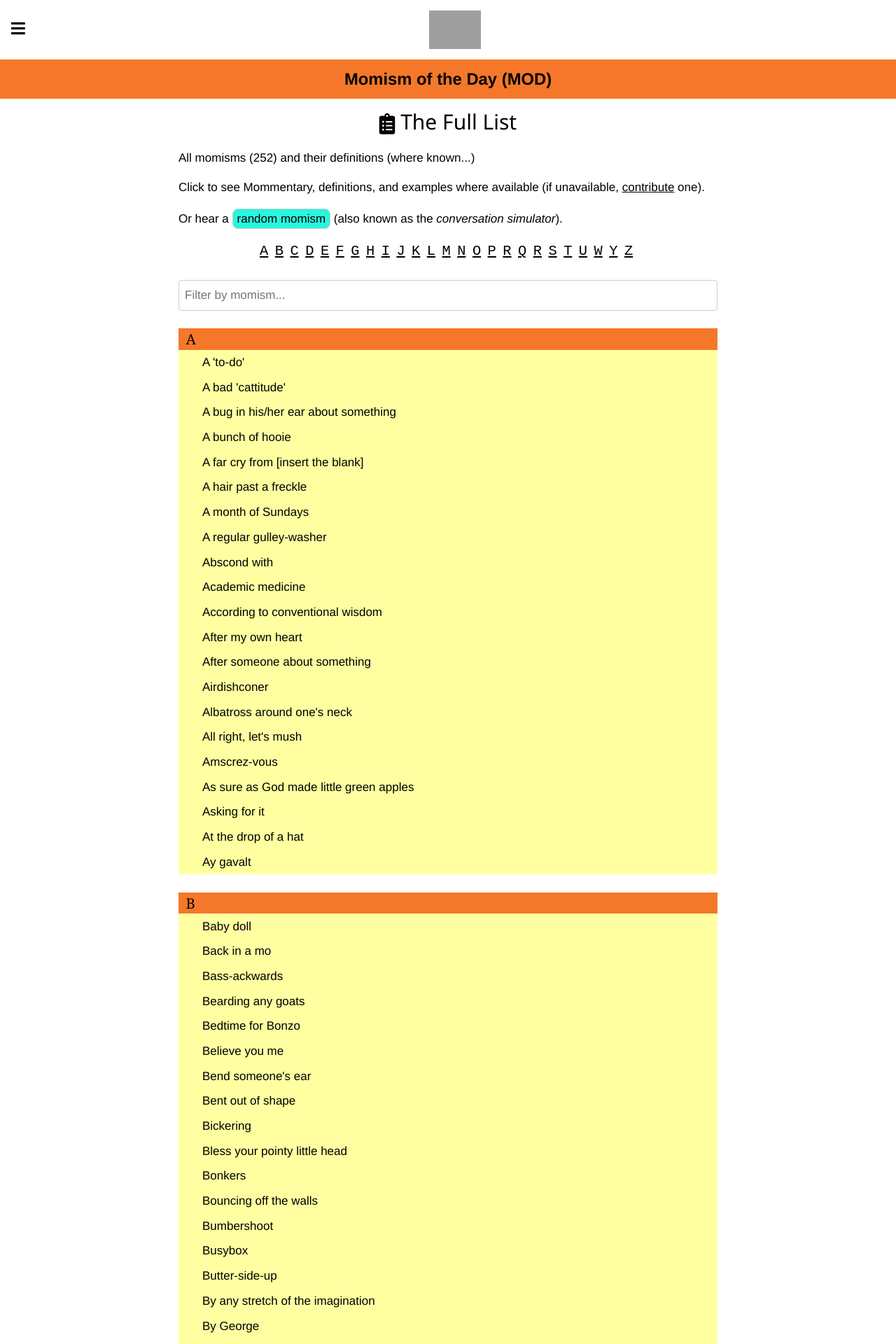
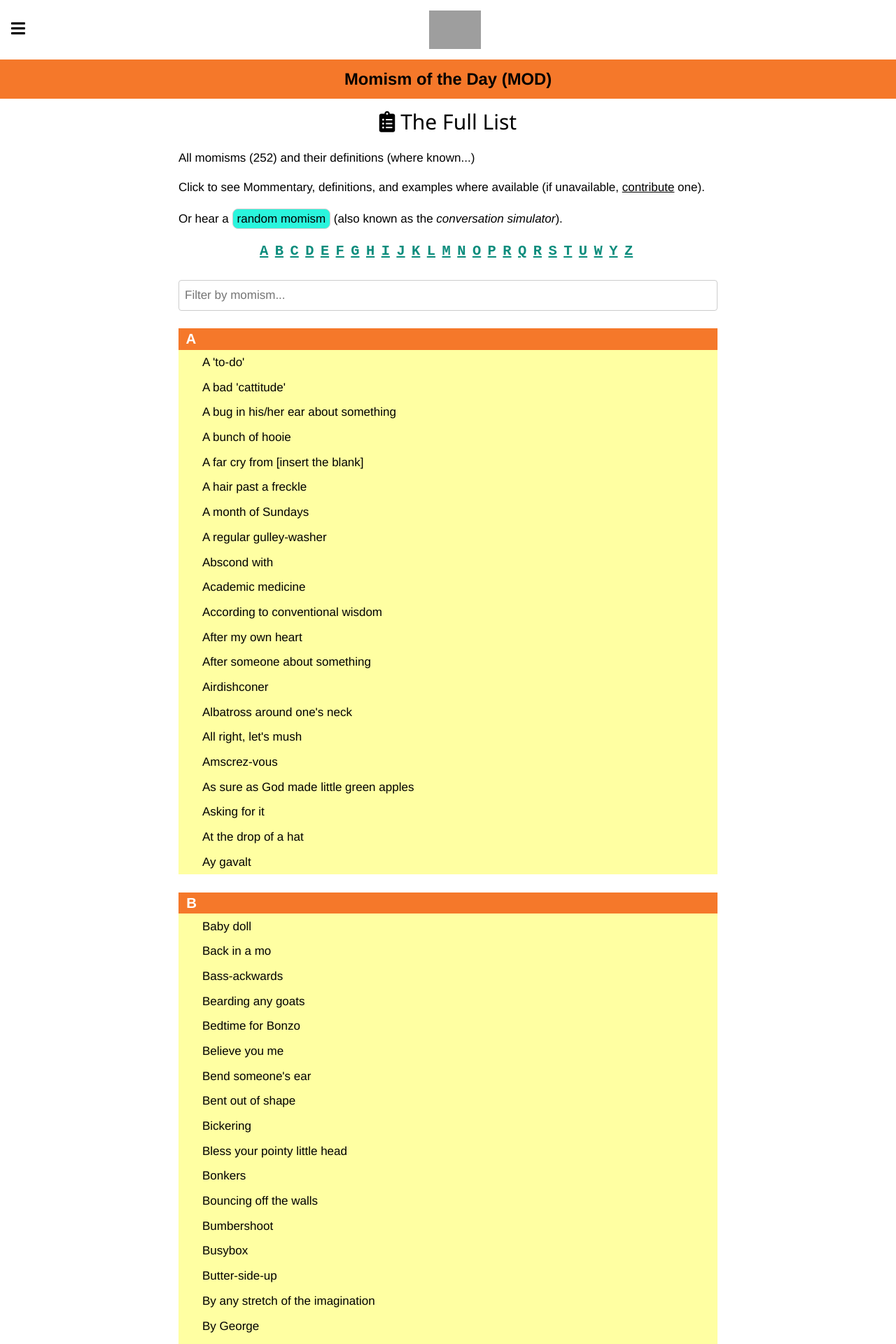
Before and after one commit to summerhays/new_momisms, a Jekyll site: the page built from list.html, in a window 1280 px wide. Shown: the top 1920 px of the page at 70% size. Built offline with Jekyll 4.4.1, drawn with Linux system fonts in a browser that asks for light colours; grey boxes are pictures that could not be loaded.

Commit message:
list update

```diff
--- a/assets/css/style.scss
+++ b/assets/css/style.scss
@@ -134,11 +134,13 @@ input:checked + .slider:before {
 .down_a_bit {
 	vertical-align: sub;
 	position: relative;
-	bottom: 4px;
+	bottom: 7px;
 }
 
 .down_a_bit_more {
 	vertical-align: sub;
+	position: relative;
+	bottom: 2px;
 }
 
 #content {
@@ -165,7 +167,8 @@ input:checked + .slider:before {
   top: 0;
   width: 100%;
   background: $color-1;
-  font-family: $font-serif;
+  //font-family: $font-serif;
+  font-weight: bold;
   font-size: 120%;
 }
 
@@ -188,6 +191,7 @@ input:checked + .slider:before {
 .larger_font {
 	font-size: 120%;
 	font-family: $font-mono;
+	font-weight: bold;
 }
 
 .active {
@@ -444,6 +448,10 @@ footer > a:hover {
 	cursor: pointer;
 }
 
+.textwhite {
+	color: white;
+}
+
 .textblack {
 	color: black;
 }
@@ -484,6 +492,6 @@ footer > a:hover {
 }
 
 
-#hoverparent #defLabel,#hoverparent #randomDefinition,#hoverparent #mommLabel,#hoverparent #randomMommentary,#hoverparent #exLabel,#hoverparent #randomExample {
+#hoverparent #defLabel,#hoverparent #randomDefinition,#hoverparent #mommLabel,#hoverparent #randomMommentary,#hoverparent #exLabel,#hoverparent #randomExample,.darkturquoise {
 	color: $color-triad-2-dark;
 }
--- a/list.html
+++ b/list.html
@@ -10,7 +10,7 @@ id: list
 {% assign counter = 0 %}{% for each in site.data.momisms %}{% assign nowslice = each.momism | slice: 0 %}{% if nowslice == "[" %}{% assign nowslice = each.momism | slice: 1 %}{% endif %}
    {% unless nowslice == abc %}{% assign abc = each.momism | slice: 0 %}{% if abc == "[" %}{% assign abc = each.momism | slice: 1 %}{% endif %}
 {% assign counter = counter | plus: 1 %}
-<a class="larger_font" href="#{{ abc }}">{{ abc }}</a>&nbsp; {% if counter == 13 %}<br class="mobile_only">{% assign counter = 0 %}{% endif %}{% endunless %}{% endfor %}</div>
+<a class="larger_font darkturquoise" href="#{{ abc }}">{{ abc }}</a>&nbsp; {% if counter == 13 %}<br class="mobile_only">{% assign counter = 0 %}{% endif %}{% endunless %}{% endfor %}</div>
 <div>&nbsp;</div>
 {% assign counter = 0 %}
 <div id="myDropdown" class="dropdown-content">
@@ -22,7 +22,7 @@ id: list
 </div>
 <div class="sticky_anchor stanchor">
 <div>&nbsp;</div>
-	<div class="abc"><a name="{{ abc }}">&nbsp; {{ abc }}</a></div>{% endunless %}
+	<div class="abc"><a name="{{ abc }}" class="nohover textwhite">&nbsp; {{ abc }}</a></div>{% endunless %}
 <button id="momism_id{{ each.order }}" onclick="openAccordion('momism{{ counter }}')" class="list_button smiley turquoise wrap fix_anchor">{{ each.momism }}</button>
 <div id="momism{{ counter }}" class="w3-hide w3-container">
 	<p>{% if each.definition %}{{ each.definition }}{% else %}<em>Definition unknown. <a href="/contribute.html">Contribute</a> one</em>{% endif %}</p>
```
